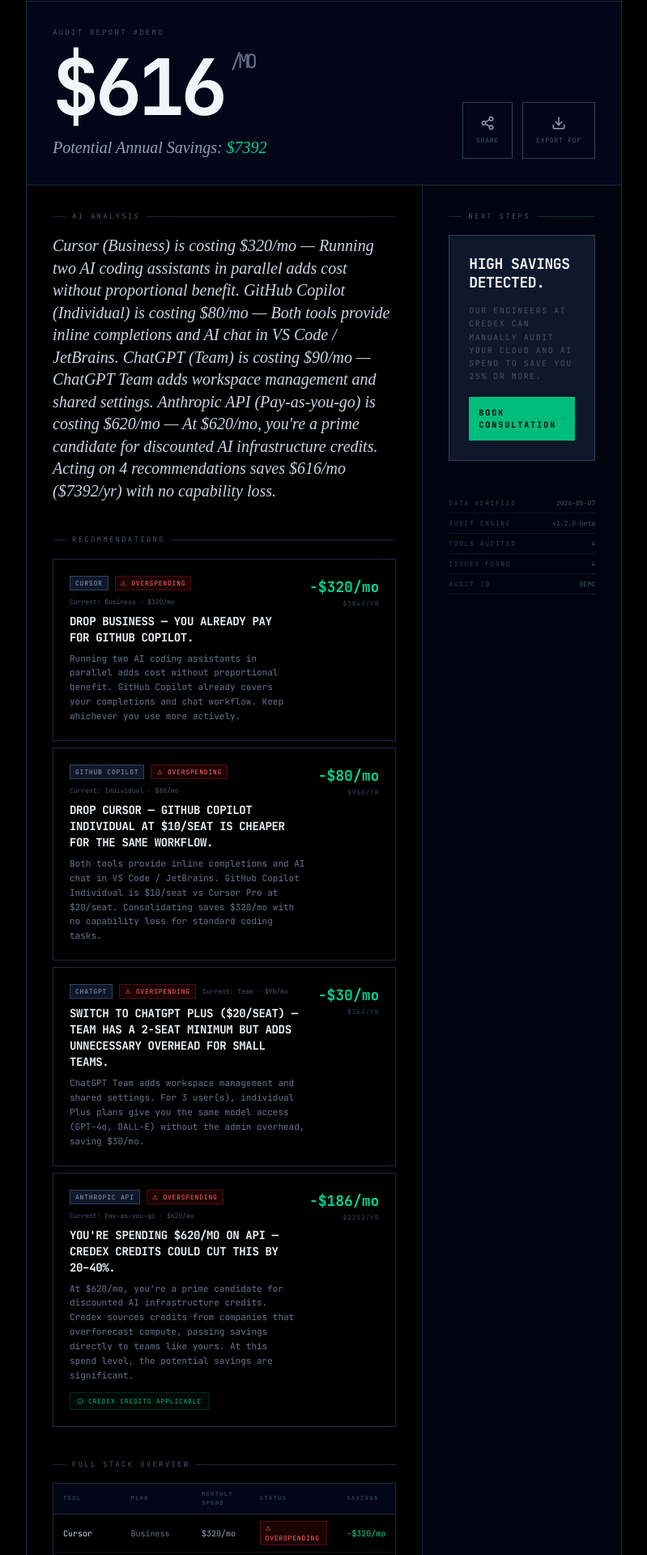
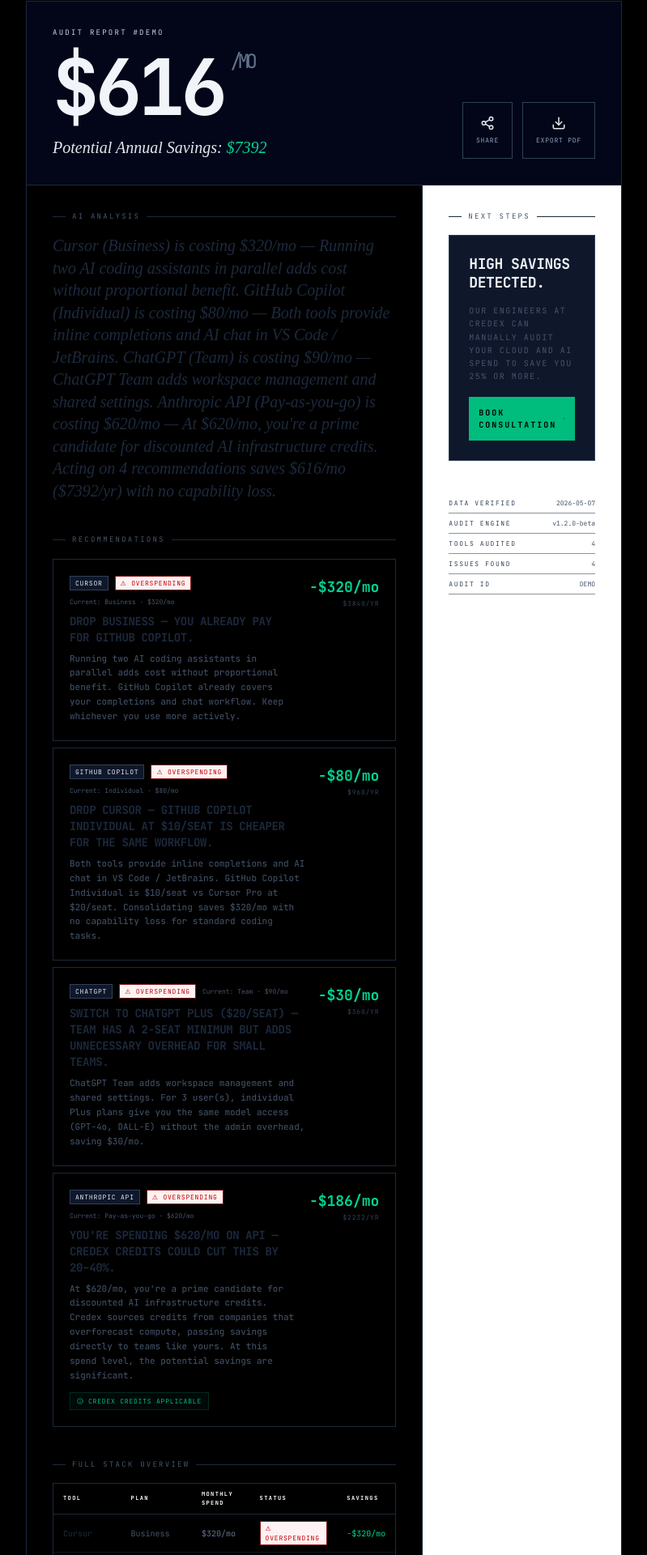
Before and after one commit to araul284/spendwise, a React (Vite) app: page /audit/demo in a window 1280 px wide. Shown: the part 141-2061 px from the top of the page at 81% size, without its empty margins (240-1039 px from the left). Built offline with nearby package versions, Linux system fonts and the light colour scheme; no server answers; a web font is replaced by a local one.

Commit message:
fix(ui): changed ui from dark theme to lighter aesthetic

```diff
--- a/src/components/AuditResults.tsx
+++ b/src/components/AuditResults.tsx
@@ -20,9 +20,9 @@
 
 function StatusBadge({ status }: { status: AuditFinding['status'] }) {
   const styles: Record<AuditFinding['status'], string> = {
-    overspending: 'bg-red-950/40 border-red-900/50 text-red-400',
-    suboptimal:   'bg-amber-950/40 border-amber-900/50 text-amber-400',
-    optimal:      'bg-emerald-950/40 border-emerald-900/50 text-emerald-400',
+    overspending: 'bg-red-50 border-red-900 text-red-700',
+    suboptimal:   'bg-amber-50 border-amber-900 text-amber-700',
+    optimal:      'bg-emerald-50 border-emerald-900 text-emerald-700',
   };
   const labels: Record<AuditFinding['status'], string> = {
     overspending: '⚠ Overspending',
@@ -70,7 +70,7 @@
       const canvas = await html2canvas(reportRef.current, {
         scale: 2,
         useCORS: true,
-        backgroundColor: '#000000',
+        backgroundColor: '#FFFFFF',
         // Fix: operate on cloned document elements with getComputedStyle on the CLONE
         onclone: (_clonedDoc, clonedElement) => {
           const elements = clonedElement.querySelectorAll<HTMLElement>('*');
@@ -80,7 +80,7 @@
             const fg = el.style.color;
             // Wipe oklch/oklab — Tailwind v4 uses oklch, html2canvas can't render it
             if (bg && (bg.includes('oklch') || bg.includes('oklab'))) {
-              el.style.backgroundColor = '#000000';
+              el.style.backgroundColor = '#FFFFFF';
             }
             if (fg && (fg.includes('oklch') || fg.includes('oklab'))) {
               el.style.color = '#e2e8f0';
@@ -133,7 +133,7 @@
         {/* ── Header ──────────────────────────────────────────────── */}
         <div className="p-8 border-b border-slate-800 bg-slate-950 flex flex-col md:flex-row justify-between items-start md:items-end gap-8">
           <div>
-            <div className="font-mono text-[9px] uppercase tracking-[0.25em] text-slate-600 mb-3">
+            <div className="font-mono text-[9px] uppercase tracking-[0.25em] text-slate-300 mb-3">
               Audit Report #{audit.id?.slice(-8).toUpperCase() ?? 'XXXXXXXX'}
             </div>
 
@@ -144,7 +144,7 @@
             </div>
 
             {/* Annual savings — use correct field name */}
-            <div className="font-serif italic text-slate-400 text-xl mt-3">
+            <div className="font-serif italic text-slate-200 text-xl mt-3">
               Potential Annual Savings: <span className="text-emerald-400">${totalAnnual.toFixed(0)}</span>
             </div>
           </div>
@@ -154,20 +154,20 @@
               onClick={handleShare}
               className="border border-slate-700 hover:border-slate-500 p-4 flex flex-col items-center gap-1.5 transition-all"
             >
-              <Share2 size={18} className="text-slate-400" />
-              <span className="font-mono text-[8px] uppercase tracking-widest text-slate-600">
+              <Share2 size={18} className="text-slate-200" />
+              <span className="font-mono text-[8px] uppercase tracking-widest text-slate-400">
                 {copied ? 'Copied!' : 'Share'}
               </span>
             </button>
             <button
               onClick={handleExportPDF}
               disabled={exporting}
-              className="border border-slate-700 hover:border-emerald-500 p-4 flex flex-col items-center gap-1.5 transition-all disabled:opacity-40"
+              className="border border-slate-700 hover:border-slate-500 p-4 flex flex-col items-center gap-1.5 transition-all disabled:opacity-40"
             >
               {exporting
                 ? <span className="w-[18px] h-[18px] border-2 border-slate-700 border-t-emerald-500 rounded-full animate-spin" />
-                : <Download size={18} className="text-slate-400" />}
-              <span className="font-mono text-[8px] uppercase tracking-widest text-slate-600">Export PDF</span>
+                : <Download size={18} className="text-slate-200" />}
+              <span className="font-mono text-[8px] uppercase tracking-widest text-slate-400">Export PDF</span>
             </button>
           </div>
         </div>
@@ -182,7 +182,7 @@
             {audit.aiSummary && (
               <section>
                 <SectionLabel label="AI Analysis" />
-                <div className="font-serif italic text-slate-300 text-xl leading-snug">
+                <div className="font-serif italic text-slate-800 text-xl leading-snug">
                   {audit.aiSummary}
                 </div>
               </section>
@@ -195,7 +195,7 @@
               {actionableFindings.length === 0 ? (
                 <div className="p-8 text-center border border-dashed border-slate-800">
                   <ShieldCheck size={40} className="text-emerald-500 mx-auto mb-3" />
-                  <div className="font-mono font-bold uppercase tracking-[0.2em] text-slate-200 mb-1">
+                  <div className="font-mono font-bold uppercase tracking-[0.2em] text-slate-800 mb-1">
                     Optimization: Perfect
                   </div>
                   <p className="font-mono text-[10px] uppercase tracking-widest text-slate-600">
@@ -207,13 +207,13 @@
                   {actionableFindings.map((finding, i) => (
                     <div
                       key={`${finding.toolId}-${i}`}
-                      className="border border-slate-800 hover:border-slate-700 transition-all overflow-hidden"
+                      className="border border-slate-800 hover:border-slate-300 transition-all overflow-hidden"
                     >
                       <div className="p-5 flex justify-between items-start gap-4">
                         <div className="space-y-2 flex-1">
                           {/* Tool badge + status */}
                           <div className="flex items-center gap-2 flex-wrap">
-                            <span className="inline-block font-mono text-[8px] uppercase tracking-widest bg-slate-900 border border-slate-700 text-slate-400 px-1.5 py-0.5">
+                            <span className="inline-block font-mono text-[8px] uppercase tracking-widest bg-slate-900 border border-slate-700 text-slate-200 px-1.5 py-0.5">
                               {finding.toolName}
                             </span>
                             <StatusBadge status={finding.status} />
@@ -223,12 +223,12 @@
                           </div>
 
                           {/* Recommendation headline */}
-                          <div className="font-mono font-bold uppercase tracking-tight text-slate-100 text-sm">
+                          <div className="font-mono font-bold uppercase tracking-tight text-slate-800 text-sm">
                             {finding.recommendation}
                           </div>
 
                           {/* Detailed reasoning */}
-                          <p className="font-mono text-[11px] text-slate-500 leading-relaxed">
+                          <p className="font-mono text-[11px] text-slate-600 leading-relaxed">
                             {finding.reason}
                           </p>
 
@@ -277,23 +277,23 @@
                 <div className="border border-slate-800 overflow-hidden">
                   <table className="w-full text-left">
                     <thead>
-                      <tr className="border-b border-slate-800 bg-slate-950">
+                      <tr className="border-b border-slate-800 bg-black">
                         {['Tool', 'Plan', 'Monthly Spend', 'Status', 'Savings'].map(h => (
-                          <th key={h} className="font-mono text-[7px] uppercase tracking-[0.2em] text-slate-700 px-3 py-2">{h}</th>
+                          <th key={h} className="font-mono text-[7px] uppercase tracking-[0.2em] text-white px-3 py-2">{h}</th>
                         ))}
                       </tr>
                     </thead>
                     <tbody>
                       {(audit.findings ?? []).map((f, i) => (
-                        <tr key={i} className="border-b border-slate-800/50 hover:bg-slate-900/30 transition-colors">
-                          <td className="font-mono text-[10px] text-slate-300 px-3 py-2">{f.toolName}</td>
-                          <td className="font-mono text-[10px] text-slate-500 px-3 py-2">{f.currentPlan}</td>
-                          <td className="font-mono text-[10px] text-slate-400 px-3 py-2">${f.currentSpend}/mo</td>
+                        <tr key={i} className="border-b border-slate-800/50 hover:bg-slate-200 transition-colors">
+                          <td className="font-mono text-[10px] text-slate-800 px-3 py-2">{f.toolName}</td>
+                          <td className="font-mono text-[10px] text-slate-600 px-3 py-2">{f.currentPlan}</td>
+                          <td className="font-mono text-[10px] text-slate-500 px-3 py-2">${f.currentSpend}/mo</td>
                           <td className="px-3 py-2"><StatusBadge status={f.status} /></td>
                           <td className="font-mono text-[10px] px-3 py-2">
                             {f.monthlySavings > 0
                               ? <span className="text-emerald-400">-${f.monthlySavings.toFixed(0)}/mo</span>
-                              : <span className="text-slate-700">—</span>}
+                              : <span className="text-slate-200">—</span>}
                           </td>
                         </tr>
                       ))}
@@ -305,7 +305,7 @@
           </div>
 
           {/* ── Right sidebar ───────────────────────────────────── */}
-          <div className="p-8 bg-slate-950/60 space-y-10">
+          <div className="p-8 bg-white space-y-10">
             <section>
               <SectionLabel label="Next Steps" />
               {totalMonthly > 500 ? (
@@ -320,14 +320,14 @@
                     href="https://credex.rocks"
                     target="_blank"
                     rel="noopener noreferrer"
-                    className="w-full bg-emerald-500 text-black font-mono font-bold uppercase tracking-[0.2em] text-[10px] p-3 flex items-center justify-center gap-2 hover:bg-emerald-400 transition-colors"
+                    className="w-full bg-emerald-500 text-black font-mono font-bold uppercase tracking-[0.2em] text-[10px] p-3 flex items-center justify-center gap-2 hover:bg-black transition-colors"
                   >
                     Book Consultation <ArrowRight size={12} />
                   </a>
                 </div>
               ) : (
                 <div className="border border-slate-800 p-6 space-y-4">
-                  <div className="font-mono font-bold uppercase tracking-tight text-slate-100 text-lg leading-tight">
+                  <div className="font-mono font-bold uppercase tracking-tight text-slate-800 text-lg leading-tight">
                     Stay<br />Optimized.
                   </div>
                   <p className="font-mono text-[10px] uppercase tracking-[0.15em] text-slate-600 leading-relaxed">
@@ -349,7 +349,7 @@
                       <button
                         type="button"
                         onClick={() => email && setSubscribed(true)}
-                        className="w-full bg-slate-900 border border-slate-700 hover:border-emerald-500 text-slate-400 hover:text-emerald-400 font-mono text-[9px] uppercase tracking-[0.2em] p-3 transition-colors"
+                        className="w-full bg-slate-900 border border-slate-700 hover:border-black text-slate-400 hover:text-white font-mono text-[9px] uppercase tracking-[0.2em] p-3 transition-colors"
                       >
                         Subscribe
                       </button>
@@ -382,13 +382,13 @@
       <div className="flex justify-center gap-4">
         <button
           onClick={onStartOver}
-          className="flex items-center gap-2 font-mono text-[9px] uppercase tracking-[0.2em] border border-slate-800 hover:border-slate-600 hover:text-slate-300 text-slate-600 px-6 py-3 transition-all"
+          className="flex items-center gap-2 font-mono text-[9px] uppercase tracking-[0.2em] border border-slate-800 hover:border-slate-600 hover:text-slate-900 text-slate-600 px-6 py-3 transition-all"
         >
           <RotateCcw size={12} /> New Audit
         </button>
         <button
           onClick={handleShare}
-          className="flex items-center gap-2 font-mono text-[9px] uppercase tracking-[0.2em] border border-slate-800 hover:border-emerald-500 hover:text-emerald-400 text-slate-600 px-6 py-3 transition-all"
+          className="flex items-center gap-2 font-mono text-[9px] uppercase tracking-[0.2em] border border-slate-800 hover:border-slate-600 hover:text-slate-900 text-slate-600 px-6 py-3 transition-all"
         >
           <Share2 size={12} /> {copied ? 'Copied!' : 'Share Report'}
         </button>
```
